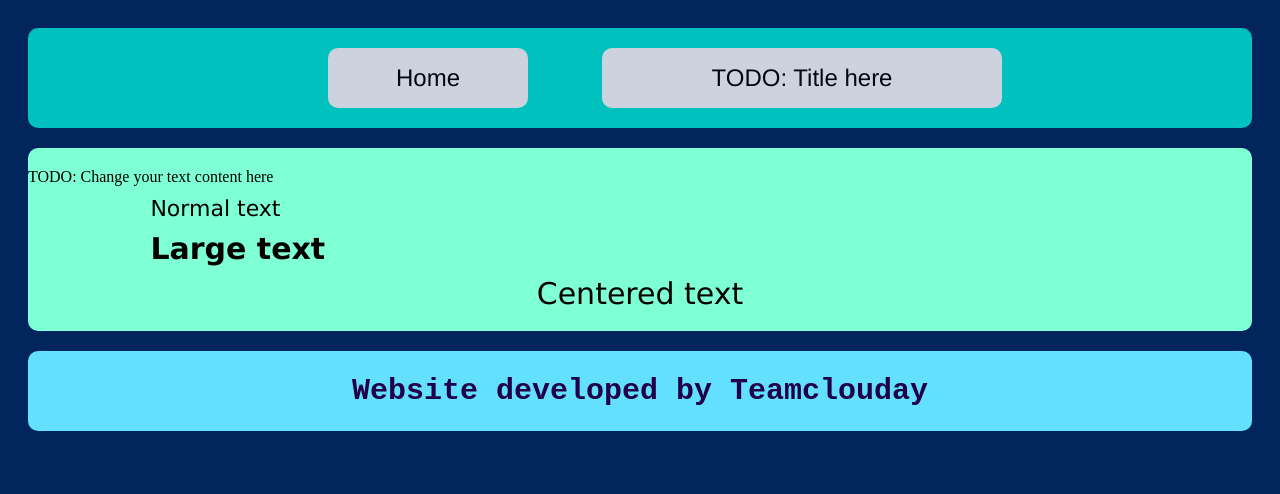
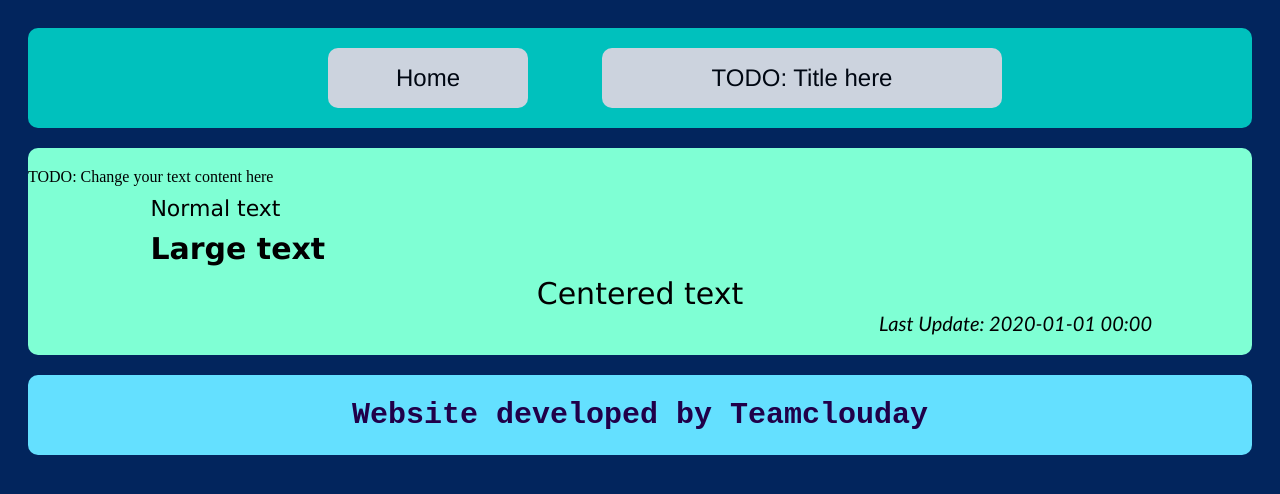
Before and after one commit to teamclouday/teamclouday.github.io, a plain HTML site: page subpage/blogs/template.html in a window 1280 px wide. Drawn offline with nearby package versions, Linux system fonts and the light colour scheme.

Commit message:
update template

```diff
--- a/subpage/blogs/template.html
+++ b/subpage/blogs/template.html
@@ -29,6 +29,9 @@
     </div>
     <div class="centered">
       Centered text
+    </div>
+    <div class="last_update">
+      Last Update: 2020-01-01 00:00
     </div>
   </div>
   <!-- tailer -->
@@ -111,6 +114,20 @@
       border-style: solid;
     }
 
+    #page_body .last_update
+    {
+      display: block;
+      width: auto;
+      margin-left: 100px;
+      margin-right: 100px;
+      cursor: default;
+      text-align: right;
+      font-size: 20px;
+      font-style: italic;
+      font-family: 'Gill Sans', 'Gill Sans MT', Calibri, 'Trebuchet MS', sans-serif;
+      user-select: none;
+    }
+
     #page_tailer {
       width: 100%;
       height: 80px;
```
